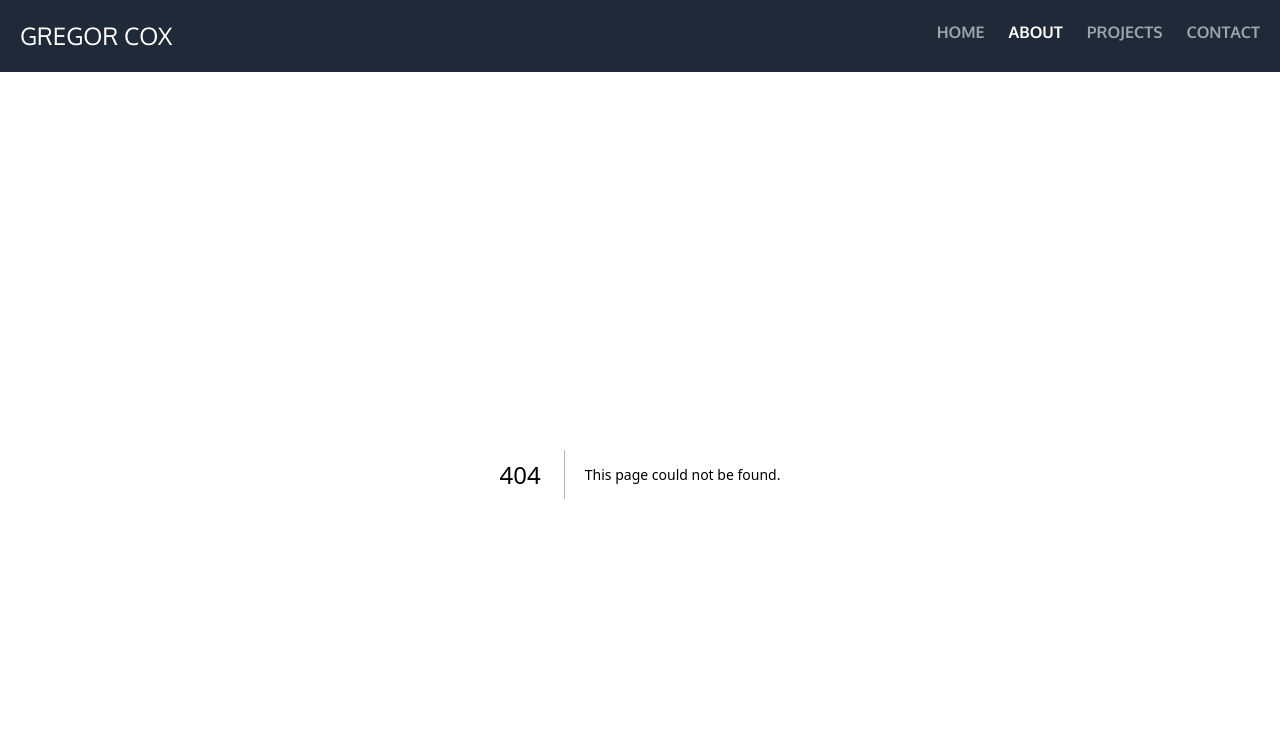
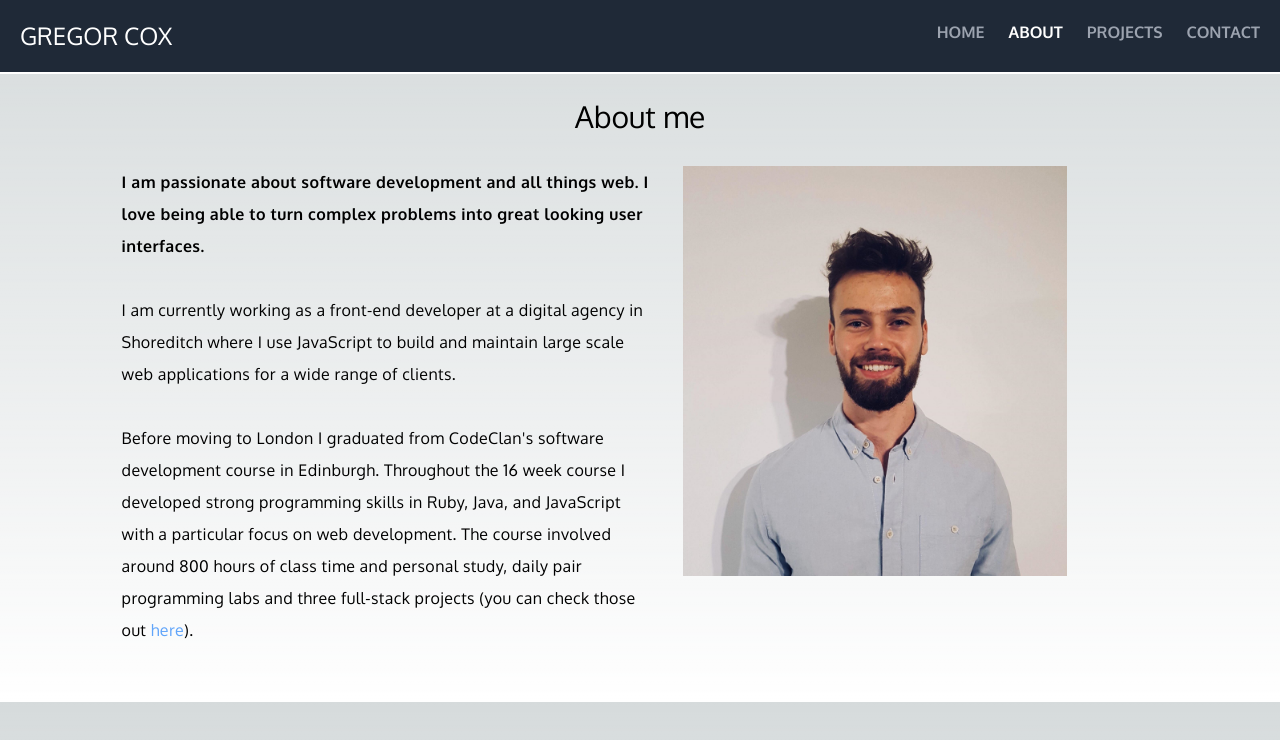
Before and after one commit to gregorcox/personal-site-next, a Next.js app: page /about in a window 1280 px wide. Before the commit this address had no page. Shown: the top 740 px of the page. Built offline with nearby package versions, Linux system fonts and the light colour scheme.

Commit message:
add about page

```diff
--- /dev/null
+++ b/app/about/page.tsx
@@ -0,0 +1,53 @@
+import profile from "@/public/images/profile.jpg";
+import { Metadata } from "next";
+import Image from "next/image";
+import Link from "next/link";
+
+export default function Contact() {
+  return (
+    <div className="text-black text-center py-6 px-6 md:px-28">
+      <h1 className="text-3xl">About me</h1>
+
+      <div className="flex flex-col mt-8 md:flex-row justify-evenly">
+        <div className="text-left w-auto tracking-wide leading-8 md:w-1/2">
+          <strong>
+            I am passionate about software development and all things web. I
+            love being able to turn complex problems into great looking user
+            interfaces.
+          </strong>
+          <br />
+          <br />
+          I am currently working as a front-end developer at a digital agency in
+          Shoreditch where I use JavaScript to build and maintain large scale
+          web applications for a wide range of clients.
+          <br />
+          <br />
+          Before moving to London I graduated from CodeClan's software
+          development course in Edinburgh. Throughout the 16 week course I
+          developed strong programming skills in Ruby, Java, and JavaScript with
+          a particular focus on web development. The course involved around 800
+          hours of class time and personal study, daily pair programming labs
+          and three full-stack projects (you can check those out{" "}
+          <Link className="text-blue-400" href="/projects">
+            here
+          </Link>
+          ). <br />
+          <br />
+        </div>
+
+        <div className="w-full text-center md:w-[45%] md:ml-6">
+          <Image
+            src={profile}
+            alt="Gregor Cox"
+            className="h-auto w-[90%] md:max-w-96"
+          />
+        </div>
+      </div>
+    </div>
+  );
+}
+
+export const metadata: Metadata = {
+  title: "About",
+  description: "About me",
+};
--- a/app/page.tsx
+++ b/app/page.tsx
@@ -4,7 +4,7 @@ import Link from "next/link";
 export default function Home() {
   return (
     <div className="bg-[url('../public/images/london.jpg')] bg-cover h-[calc(100vh-74px)] w-screen max-w-full text-white">
-      <div className="text-center p-28">
+      <div className="text-center p-6 md:p-28">
         <h1 className="text-4xl font-bold py-5">Hello, I'm Gregor</h1>
         <p className="text-2xl mb-10">
           I'm a London based software developer focused on writing clean,
```
Also changed, not shown: public/images/profile.jpg (added).
